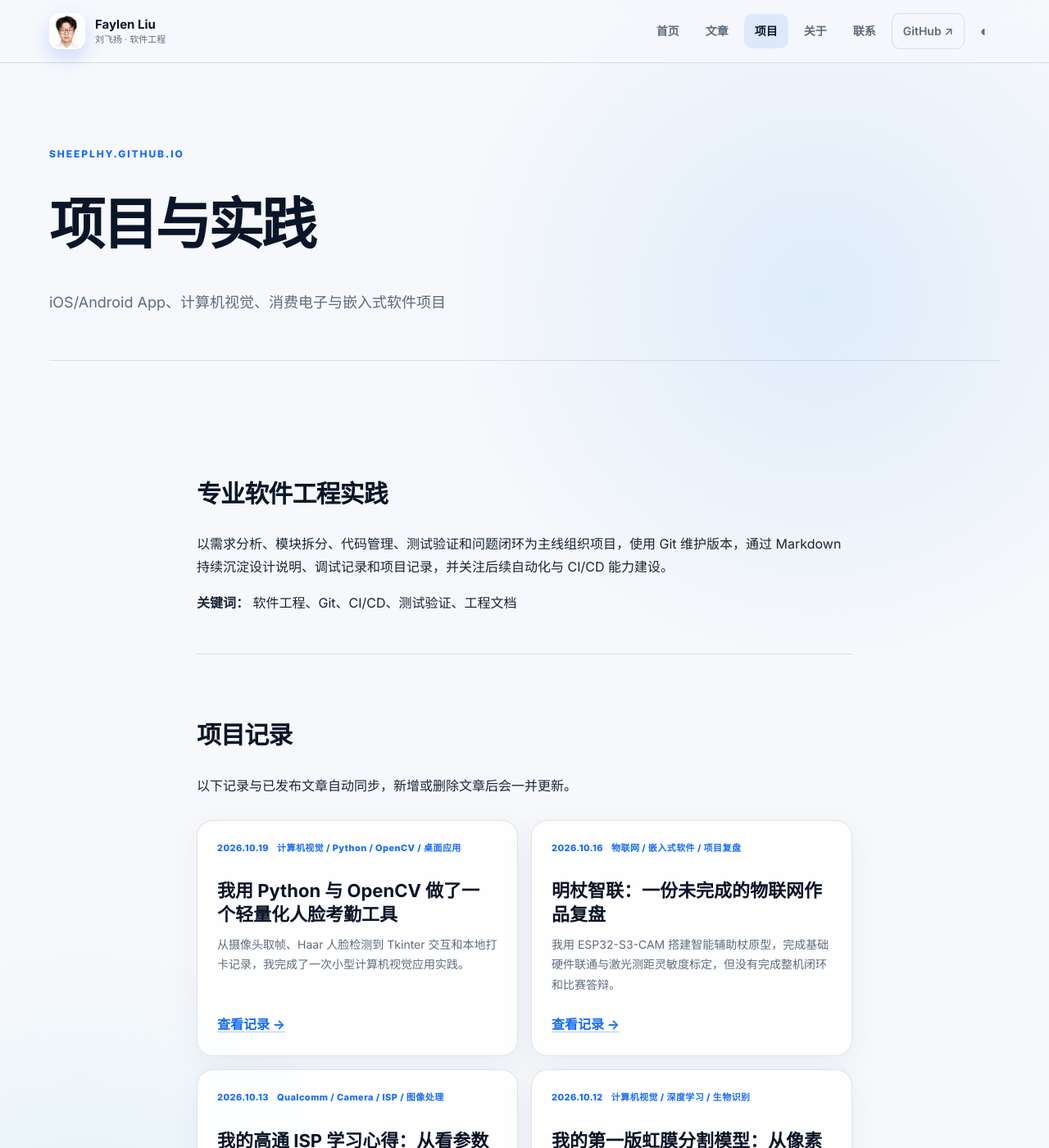
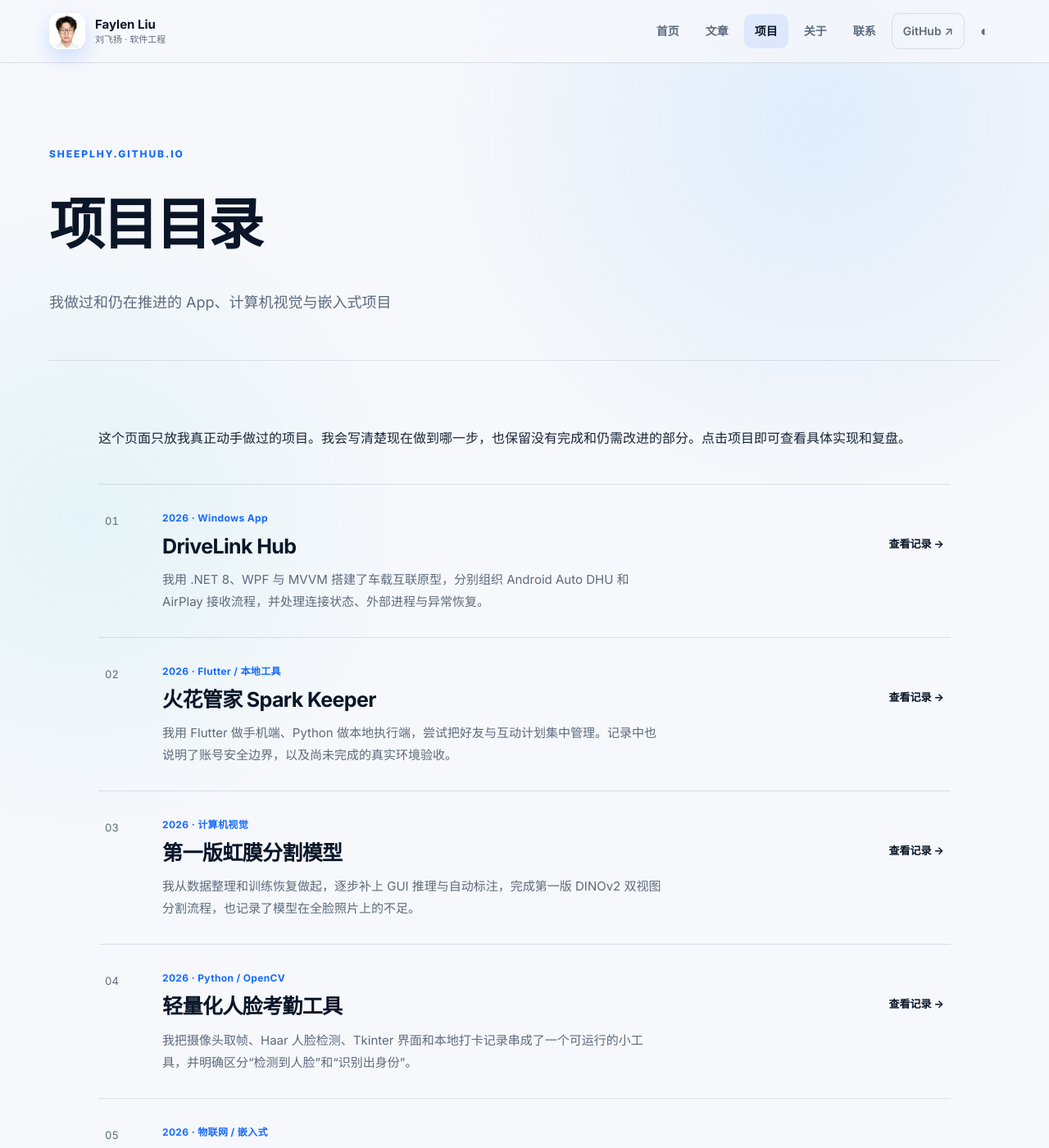
Before and after one commit to sheeplhy/sheeplhy.github.io, a Jekyll site: the page built from projects.md, in a window 1280 px wide and 1400 px high. Shown: the whole window at 82% size. Built offline with Jekyll 4.4.1, drawn with Linux system fonts in a browser that asks for light colours; some of the changed text lies outside the part shown.

Commit message:
整理项目目录

```diff
--- a/_layouts/page.html
+++ b/_layouts/page.html
@@ -6,4 +6,4 @@ layout: default
   <h1>{{ page.title }}</h1>
   {% if page.description %}<p>{{ page.description }}</p>{% endif %}
 </header>
-<article class="prose shell">{{ content }}</article>
+<article class="prose shell{% if page.permalink == '/projects/' %} project-page{% endif %}">{{ content }}</article>
--- a/assets/css/style.scss
+++ b/assets/css/style.scss
@@ -169,6 +169,7 @@ img { max-width: 100%; }
 .page-hero h1 { margin: 0; font-size: clamp(42px, 6vw, 68px); letter-spacing: -.05em; }
 .page-hero > p:last-child { max-width: 680px; margin: 20px 0 0; color: var(--muted); font-size: 18px; }
 .prose { max-width: 800px; padding-block: 64px 110px; }
+.prose.project-page { max-width: 1040px; }
 .prose h2 { margin: 2.4em 0 .7em; font-size: 30px; letter-spacing: -.03em; }
 .prose h3 { margin: 1.8em 0 .5em; font-size: 21px; }
 .prose p, .prose li { color: color-mix(in srgb, var(--text) 82%, var(--muted)); }
@@ -186,14 +187,15 @@ img { max-width: 100%; }
 .prose th { background: var(--accent-soft); color: var(--text); }
 .prose .learning-note { margin: 28px 0; padding: 20px 22px; border: 1px solid color-mix(in srgb, var(--accent) 28%, var(--line)); border-radius: 16px; background: color-mix(in srgb, var(--accent-soft) 72%, transparent); }
 .prose .learning-note strong { color: var(--text); }
-.project-records { display: grid; grid-template-columns: repeat(2, minmax(0, 1fr)); gap: 16px; margin: 28px 0 8px; }
-.project-record { display: flex; min-height: 220px; flex-direction: column; padding: 24px; border: 1px solid var(--line); border-radius: 20px; background: var(--surface); box-shadow: 0 12px 38px rgba(30,67,106,.06); }
-.project-record-meta { display: flex; flex-wrap: wrap; gap: 10px; color: var(--accent); font-size: 11px; font-weight: 800; letter-spacing: .04em; }
-.project-record h3 { margin: 28px 0 10px; font-size: 22px; line-height: 1.32; }
-.project-record h3 a { color: var(--text); text-decoration: none; }
-.project-record h3 a:hover { color: var(--accent); }
-.project-record p { margin: 0; color: var(--muted); font-size: 14px; }
-.project-record .text-link { margin-top: auto; padding-top: 22px; }
+.project-directory { display: block; margin: 42px 0 34px; border-top: 1px solid var(--line); }
+.prose .project-entry { display: grid; grid-template-columns: 48px minmax(0, 1fr) auto; gap: 22px; align-items: start; padding: 30px 8px; border-bottom: 1px solid var(--line); color: var(--text); text-decoration: none; transition: background-color .18s ease, padding-inline .18s ease; }
+.prose .project-entry:hover { padding-inline: 16px; background: color-mix(in srgb, var(--accent-soft) 40%, transparent); }
+.project-entry-index { padding-top: 3px; color: var(--muted); font-size: 13px; font-variant-numeric: tabular-nums; }
+.project-entry-body { display: grid; }
+.project-entry-meta { margin-bottom: 9px; color: var(--accent); font-size: 12px; font-weight: 700; letter-spacing: .03em; }
+.project-entry-body strong { font-size: 25px; line-height: 1.25; letter-spacing: -.025em; }
+.project-entry-summary { max-width: 610px; margin-top: 11px; color: var(--muted); font-size: 15px; line-height: 1.8; }
+.project-entry-action { padding-top: 31px; color: var(--text); font-size: 13px; font-weight: 700; white-space: nowrap; }
 .blog-index { display: grid; grid-template-columns: repeat(2, 1fr); gap: 18px; padding-block: 60px 110px; }
 .blog-card { padding: 28px; }
 .blog-card-meta { display: flex; gap: 14px; color: var(--accent); }
@@ -239,7 +241,7 @@ img { max-width: 100%; }
   .about-photo-card { max-width: 220px; }
   .about-home-copy .about-lead { font-size: 17px; }
   .about-actions { align-items: flex-start; flex-direction: column; gap: 18px; }
-  .focus-grid, .blog-index, .project-records { grid-template-columns: 1fr; }
+  .focus-grid, .blog-index { grid-template-columns: 1fr; }
   .focus-card { min-height: 220px; }
   .focus-card h3 { margin-top: 36px; }
   .experience-media { min-height: 330px; }
@@ -253,6 +255,12 @@ img { max-width: 100%; }
   .post-row time { grid-column: 1 / -1; }
   .post-row p { display: none; }
   .page-hero { padding-block: 72px 42px; }
+  .project-directory { margin-top: 32px; }
+  .prose .project-entry { grid-template-columns: 34px minmax(0, 1fr); gap: 14px; padding: 24px 0; }
+  .prose .project-entry:hover { padding-inline: 8px; }
+  .project-entry-body strong { font-size: 21px; }
+  .project-entry-summary { font-size: 14px; line-height: 1.7; }
+  .project-entry-action { grid-column: 2; padding-top: 0; }
   .contact-section { padding-bottom: 72px; }
   .contact-panel { grid-template-columns: 1fr; padding: 30px 24px; border-radius: 24px; }
   .contact-copy h2 { font-size: clamp(36px, 11vw, 50px); }
--- a/projects.md
+++ b/projects.md
@@ -1,92 +1,62 @@
 ---
 layout: page
-title: 项目与实践
-description: iOS/Android App、计算机视觉、消费电子与嵌入式软件项目
+title: 项目目录
+description: 我做过和仍在推进的 App、计算机视觉与嵌入式项目
 permalink: /projects/
 ---
 
-## 专业软件工程实践
+这个页面只放我真正动手做过的项目。我会写清楚现在做到哪一步，也保留没有完成和仍需改进的部分。点击项目即可查看具体实现和复盘。
 
-以需求分析、模块拆分、代码管理、测试验证和问题闭环为主线组织项目，使用 Git 维护版本，通过 Markdown 持续沉淀设计说明、调试记录和项目记录，并关注后续自动化与 CI/CD 能力建设。
+<nav class="project-directory" aria-label="项目目录">
+  <a class="project-entry" href="{{ '/posts/drivelink-hub-windows-automotive-projection/' | relative_url }}">
+    <span class="project-entry-index">01</span>
+    <span class="project-entry-body">
+      <span class="project-entry-meta">2026 · Windows App</span>
+      <strong>DriveLink Hub</strong>
+      <span class="project-entry-summary">我用 .NET 8、WPF 与 MVVM 搭建了车载互联原型，分别组织 Android Auto DHU 和 AirPlay 接收流程，并处理连接状态、外部进程与异常恢复。</span>
+    </span>
+    <span class="project-entry-action">查看记录 →</span>
+  </a>
 
-**关键词：** 软件工程、Git、CI/CD、测试验证、工程文档
+  <a class="project-entry" href="{{ '/posts/spark-keeper-flutter-local-agent/' | relative_url }}">
+    <span class="project-entry-index">02</span>
+    <span class="project-entry-body">
+      <span class="project-entry-meta">2026 · Flutter / 本地工具</span>
+      <strong>火花管家 Spark Keeper</strong>
+      <span class="project-entry-summary">我用 Flutter 做手机端、Python 做本地执行端，尝试把好友与互动计划集中管理。记录中也说明了账号安全边界，以及尚未完成的真实环境验收。</span>
+    </span>
+    <span class="project-entry-action">查看记录 →</span>
+  </a>
 
----
+  <a class="project-entry" href="{{ '/posts/iris-recognition-pipeline/' | relative_url }}">
+    <span class="project-entry-index">03</span>
+    <span class="project-entry-body">
+      <span class="project-entry-meta">2026 · 计算机视觉</span>
+      <strong>第一版虹膜分割模型</strong>
+      <span class="project-entry-summary">我从数据整理和训练恢复做起，逐步补上 GUI 推理与自动标注，完成第一版 DINOv2 双视图分割流程，也记录了模型在全脸照片上的不足。</span>
+    </span>
+    <span class="project-entry-action">查看记录 →</span>
+  </a>
 
-## 项目记录
+  <a class="project-entry" href="{{ '/posts/opencv-face-attendance/' | relative_url }}">
+    <span class="project-entry-index">04</span>
+    <span class="project-entry-body">
+      <span class="project-entry-meta">2026 · Python / OpenCV</span>
+      <strong>轻量化人脸考勤工具</strong>
+      <span class="project-entry-summary">我把摄像头取帧、Haar 人脸检测、Tkinter 界面和本地打卡记录串成了一个可运行的小工具，并明确区分“检测到人脸”和“识别出身份”。</span>
+    </span>
+    <span class="project-entry-action">查看记录 →</span>
+  </a>
 
-以下记录与已发布文章自动同步，新增或删除文章后会一并更新。
+  <a class="project-entry" href="{{ '/posts/esp32-s3-smart-cane/' | relative_url }}">
+    <span class="project-entry-index">05</span>
+    <span class="project-entry-body">
+      <span class="project-entry-meta">2026 · 物联网 / 嵌入式</span>
+      <strong>明杖智联</strong>
+      <span class="project-entry-summary">一份未完成的智能辅助杖作品复盘：目前完成基础硬件联通和激光测距灵敏度标定，整机闭环、封装与比赛答辩没有完成。</span>
+    </span>
+    <span class="project-entry-action">查看记录 →</span>
+  </a>
+</nav>
 
-<section class="project-records" aria-label="项目记录列表">
-{% for post in site.posts %}
-  <article class="project-record">
-    <div class="project-record-meta">
-      <time datetime="{{ post.date | date_to_xmlschema }}">{{ post.date | date: '%Y.%m.%d' }}</time>
-      {% if post.categories.size > 0 %}<span>{{ post.categories | join: ' / ' }}</span>{% endif %}
-    </div>
-    <h3><a href="{{ post.url | relative_url }}">{{ post.title }}</a></h3>
-    <p>{{ post.description | default: post.excerpt | strip_html | truncate: 120 }}</p>
-    <a class="text-link" href="{{ post.url | relative_url }}">查看记录 →</a>
-  </article>
-{% endfor %}
-</section>
-
----
-
-## DriveLink Hub：Windows 车载互联原型
-
-基于 .NET 8、WPF 与 MVVM 构建 Windows 车载娱乐前端，分别编排 Google Android Auto DHU 和 UxPlay/AirPlay 接收流程，并通过状态机、attempt id、独立进程与脱敏诊断处理连接生命周期和异常恢复。
-
-**关键词：** .NET 8、WPF、MVVM、Android Auto、AirPlay、状态机
-
-[阅读技术文章：DriveLink Hub 的设计与实现 →]({{ '/posts/drivelink-hub-windows-automotive-projection/' | relative_url }})
-
-[查看 GitHub 项目仓库 →](https://github.com/sheeplhy/DriveLink-Hub)
-
----
-
-## iOS / Android 系统 App 开发
-
-围绕移动端需求拆分、界面与功能实现、相机和多媒体能力、系统兼容性、测试与发布流程建立工程实践记录。
-
-**关键词：** iOS、Android、App、系统能力、软件工程
-
----
-
-## 虹膜分割模型与生物识别几何
-
-基于 4,433 张样本训练 DINOv2 双视图虹膜分割模型，完成 CVAT/Mask 数据协议、训练恢复、EMA 推理、GUI、自动标注和轻量检查点导出。项目同时记录了全脸照片上的漏标与虚标问题，并规划虹膜身份识别、椭圆拟合和标定后瞳距检测路线。
-
-**关键词：** Python、PyTorch、DINOv2、语义分割、虹膜识别、椭圆拟合、瞳距检测
-
-[阅读技术文章：从虹膜分割到识别与瞳距检测 →]({{ '/posts/iris-recognition-pipeline/' | relative_url }})
-
-[查看 GitHub 项目仓库 →](https://github.com/sheeplhy/iris-segmentation-model)
-
----
-
-## 轻量化人脸考勤工具
-
-使用 Python 与 OpenCV 构建简易人脸考勤工具，模拟相机图像采集流程，对实时画面执行灰度转换、高斯滤波和人脸检测，并将姓名与打卡时间写入本地记录。
-
-**关键词：** Python、OpenCV、Haar 分类器、人脸检测、图像降噪
-
-[阅读技术文章：OpenCV 轻量化人脸考勤工具 →]({{ '/posts/opencv-face-attendance/' | relative_url }})
-
----
-
-## 高通 ISP 学习与调试实践
-
-从 CHI-CDK 与 Chromatix 工具入手，逐步建立 IFE、BPS、IPE 图像链路认知，并围绕白平衡、色彩校正、Tone Mapping、降噪和时域融合整理可复现的学习方法。
-
-**关键词：** Qualcomm、Camera、ISP、Chromatix、图像质量、调试方法
-
-[阅读技术文章：我的高通 ISP 学习心得 →]({{ '/posts/qualcomm-isp-learning-notes/' | relative_url }})
-
----
-
-## 雷鸟 V4 Camera 与 ISP 画质调试
-
-围绕雷鸟 V4 智能眼镜 Camera 开展 ISP 影像链路调试与效果验证，覆盖 RAW 域处理、3A、降噪、色彩管理和画质问题定位，并配合研发完成迭代优化。
-
-**关键词：** ISP、AE、AWB、AF、图像质量、参数标定
+其他学习心得、参展随笔和阶段记录，统一放在[项目记录]({{ '/blog/' | relative_url }})中。
```
